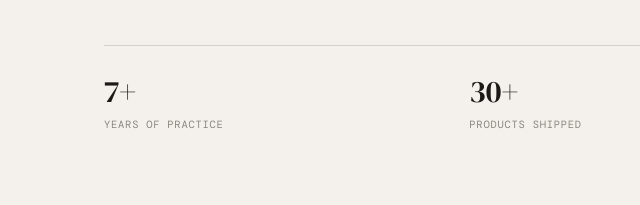
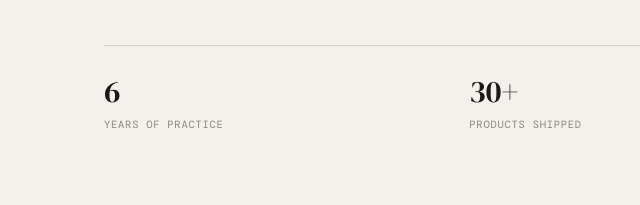
Before and after one commit to hien204UX/hienbuiux, a plain HTML site: page index.html in a window 1280 px wide. Shown: the part 595-800 px from the top of the page, 0-640 px from the left. Drawn offline with nearby package versions, Linux system fonts and the light colour scheme.

Commit message:
Update years of practice stat to 6

```diff
--- a/index.html
+++ b/index.html
@@ -65,7 +65,7 @@
 
         <dl class="hero__stats">
           <div class="hero__stat">
-            <dt class="hero__stat-number">7+</dt>
+            <dt class="hero__stat-number">6</dt>
             <dd class="hero__stat-label">Years of practice</dd>
           </div>
           <div class="hero__stat">
```
